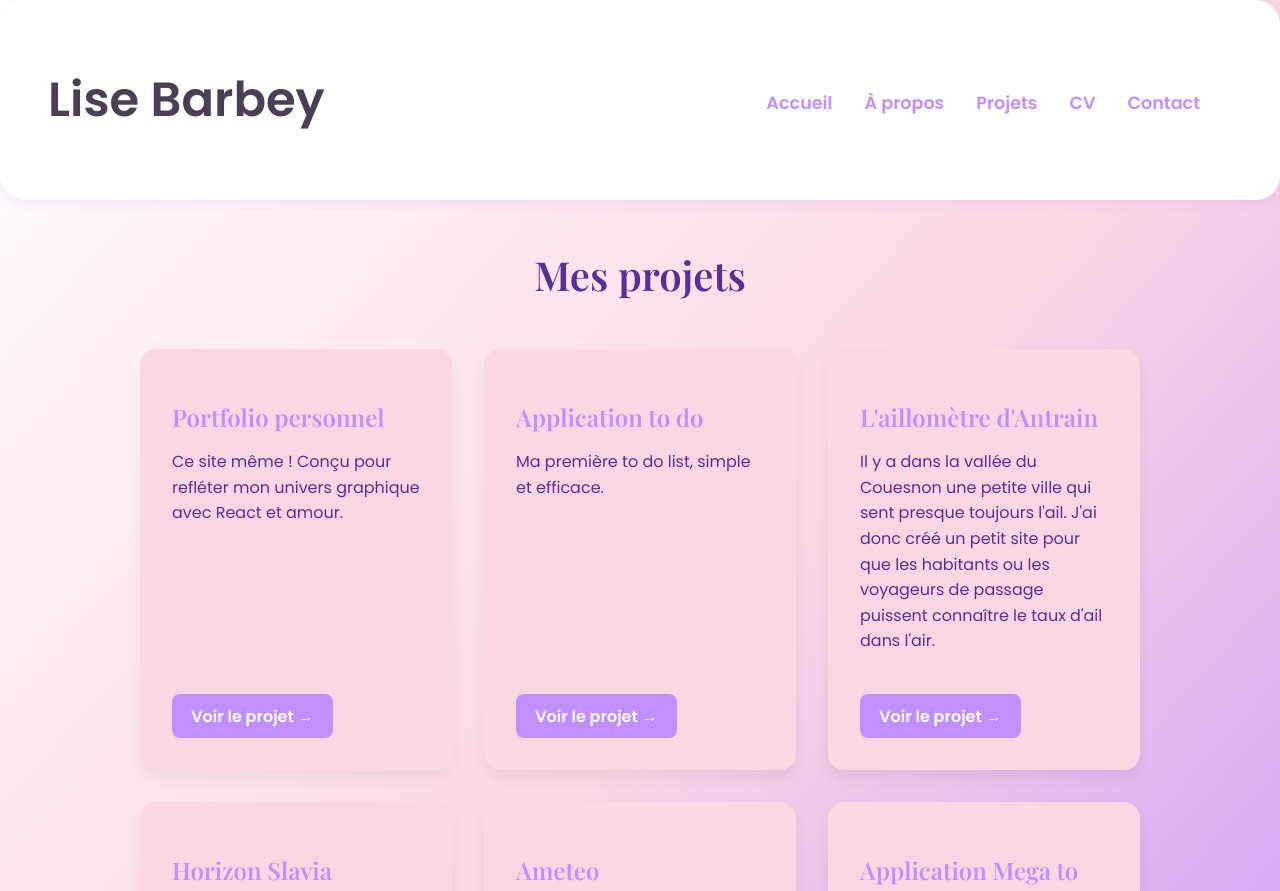
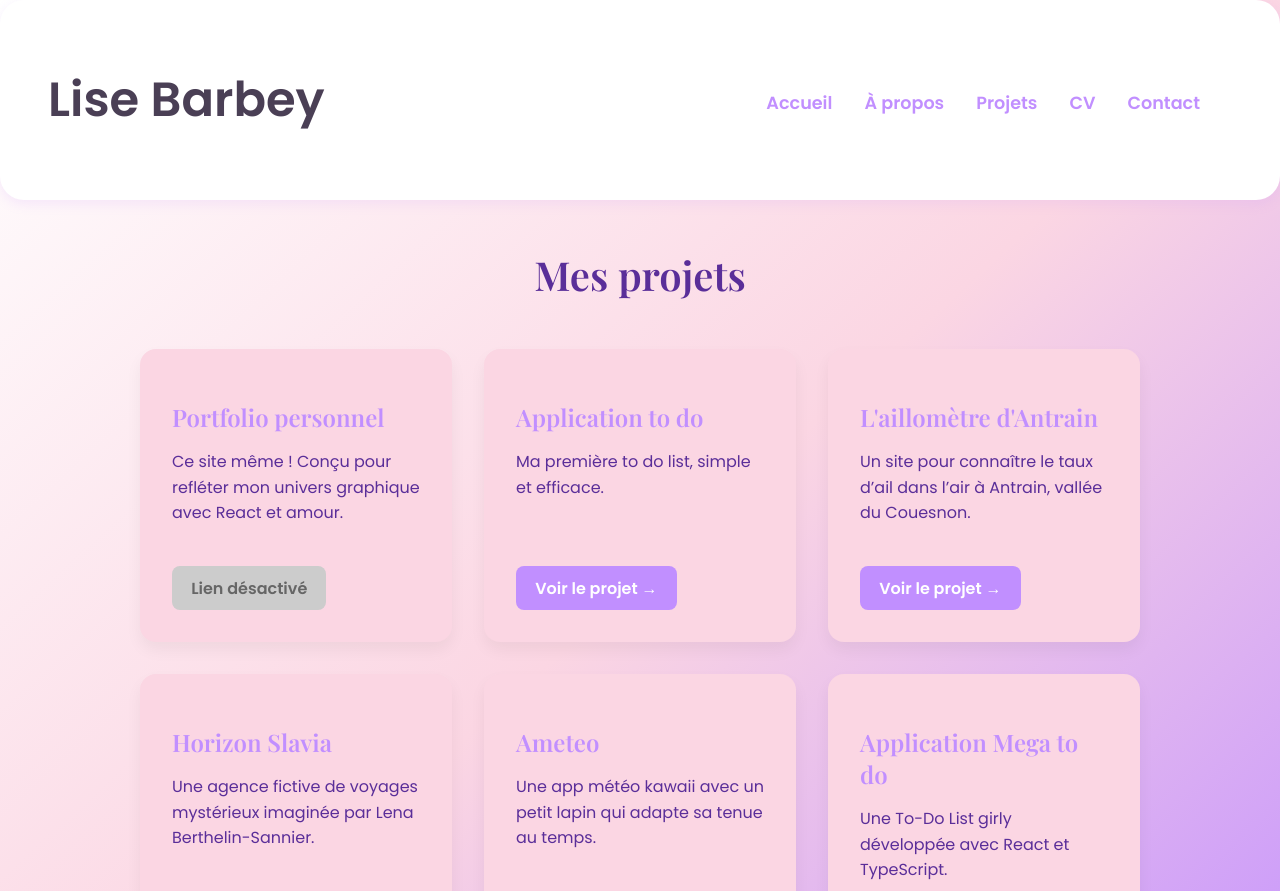
Before and after one commit to LeelooDallas-creator/portfolio, a React (Vite) app: page /projects in a window 1280 px wide. Shown: the top 891 px of the page. Built offline with nearby package versions, Linux system fonts and the light colour scheme.

Commit message:
refactor(Projects): refacto projects cards

```diff
--- a/src/pages/Projects.tsx
+++ b/src/pages/Projects.tsx
@@ -1,4 +1,4 @@
-import React from 'react';
+import React, { useEffect, useState } from 'react';
 
 type Project = {
   title: string;
@@ -10,7 +10,7 @@ const projects: Project[] = [
   {
     title: 'Portfolio personnel',
     description: 'Ce site même ! Conçu pour refléter mon univers graphique avec React et amour.',
-    link: 'https://example.com',
+    link: '',
   },
   {
     title: 'Application to do ',
@@ -19,46 +19,85 @@ const projects: Project[] = [
   },
   {
     title: "L'aillomètre d'Antrain",
-    description: "Il y a dans la vallée du Couesnon une petite ville qui sent presque toujours l'ail. J'ai donc créé un petit site pour que les habitants ou les voyageurs de passage puissent connaître le taux d'ail dans l'air.",
+    description: "Un site pour connaître le taux d’ail dans l’air à Antrain, vallée du Couesnon.",
     link: 'https://aillometre.netlify.app/',
   },
   {
     title: "Horizon Slavia",
-    description: "Horizon Slavia est une agence de voyage fictive crée par Lena Berthelin-Sannier, étudiante en tourisme au Canada. Pour ses études, Elle a inventé une agence de voyages hauts de gammes, permettant de découvrir le monde à travers un prisme mystérieux et envoutant.",
-    link: 'https://aillometre.netlify.app/',
+    description: "Une agence fictive de voyages mystérieux imaginée par Lena Berthelin-Sannier.",
+    link: '',
   },
   {
     title: "Ameteo",
-    description: "Ame (雨, pluie en japonais) est un petit lapin adorable qui t’accompagne chaque jour pour te présenter la météo avec douceur, charme et style. Dans cette application girly, la météo prend vie à travers Ame, qui change de tenue et d'expression selon le temps qu'il fait dehors",
-    link: 'https://aillometre.netlify.app/',
+    description: "Une app météo kawaii avec un petit lapin qui adapte sa tenue au temps.",
+    link: '',
   },
   {
     title: 'Application Mega to do ',
-    description: "Ma To-Do List Girly est une application web simple, intuitive et esthétique développée avec React et TypeScript.",
+    description: "Une To-Do List girly développée avec React et TypeScript.",
     link: 'https://megapinkytodo.netlify.app/',
   },
 ];
 
 const Projects: React.FC = () => {
+  const [animate, setAnimate] = useState(false);
+
+  useEffect(() => {
+    // Lance l'animation après montage du composant
+    const timeout = setTimeout(() => {
+      setAnimate(true);
+    }, 100);
+    return () => clearTimeout(timeout);
+  }, []);
+
   return (
+    <>
+      {/* CSS animation */}
+      <style>{`
+        .card {
+          opacity: 0;
+          transform: translateY(30px);
+          transition: opacity 0.5s ease, transform 0.5s ease;
+        }
+        .card.animate {
+          opacity: 1;
+          transform: translateY(0);
+        }
+        .card:hover {
+          transform: translateY(-5px);
+          box-shadow: 0 12px 24px rgba(0,0,0,0.1);
+          transition: transform 0.3s ease, box-shadow 0.3s ease;
+        }
+      `}</style>
+
       <main style={{ maxWidth: '1000px', margin: '3rem auto', padding: '0 1rem' }}>
-      <h1 style={{
+        <h1
+          style={{
             fontFamily: 'var(--font-title)',
             fontSize: '2.5rem',
             textAlign: 'center',
             color: 'var(--text-main)',
-        marginBottom: '3rem'
-      }}>
+            marginBottom: '3rem',
+          }}
+        >
           Mes projets
         </h1>
 
-      <section style={{
+        <section
+          style={{
             display: 'grid',
             gridTemplateColumns: 'repeat(auto-fit, minmax(280px, 1fr))',
             gap: '2rem',
-      }}>
-        {projects.map((proj, idx) => (
-          <div key={idx} style={{
+          }}
+        >
+          {projects.map((proj, idx) => {
+            const isDisabled = !proj.link;
+
+            return (
+              <div
+                key={idx}
+                className={`card ${animate ? 'animate' : ''}`}
+                style={{
                   background: 'var(--rose)',
                   borderRadius: '1rem',
                   padding: '2rem',
@@ -66,20 +105,41 @@ const Projects: React.FC = () => {
                   display: 'flex',
                   flexDirection: 'column',
                   justifyContent: 'space-between',
-          }}>
+                  transitionDelay: animate ? `${idx * 100}ms` : undefined,
+                }}
+              >
                 <div>
-              <h2 style={{
+                  <h2
+                    style={{
                       fontSize: '1.5rem',
                       marginBottom: '1rem',
                       fontFamily: 'var(--font-title)',
                       color: 'var(--violet)',
-              }}>
+                    }}
+                  >
                     {proj.title}
                   </h2>
                   <p style={{ color: '#5a2e99', fontSize: '1rem', lineHeight: 1.6 }}>
                     {proj.description}
                   </p>
                 </div>
+
+                {isDisabled ? (
+                  <span
+                    style={{
+                      marginTop: '1.5rem',
+                      alignSelf: 'flex-start',
+                      backgroundColor: '#ccc',
+                      color: '#666',
+                      padding: '0.6rem 1.2rem',
+                      borderRadius: '0.5rem',
+                      fontWeight: 600,
+                      cursor: 'not-allowed',
+                    }}
+                  >
+                    Lien désactivé
+                  </span>
+                ) : (
                   <a
                     href={proj.link}
                     target="_blank"
@@ -97,10 +157,13 @@ const Projects: React.FC = () => {
                   >
                     Voir le projet →
                   </a>
+                )}
               </div>
-        ))}
+            );
+          })}
         </section>
       </main>
+    </>
   );
 };
 
```
Lines whose indentation alone changed are shown as unchanged.
